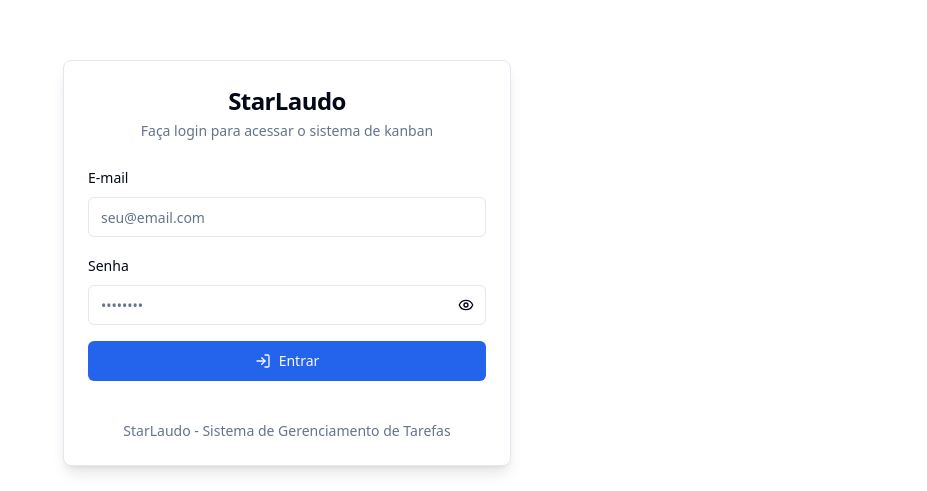
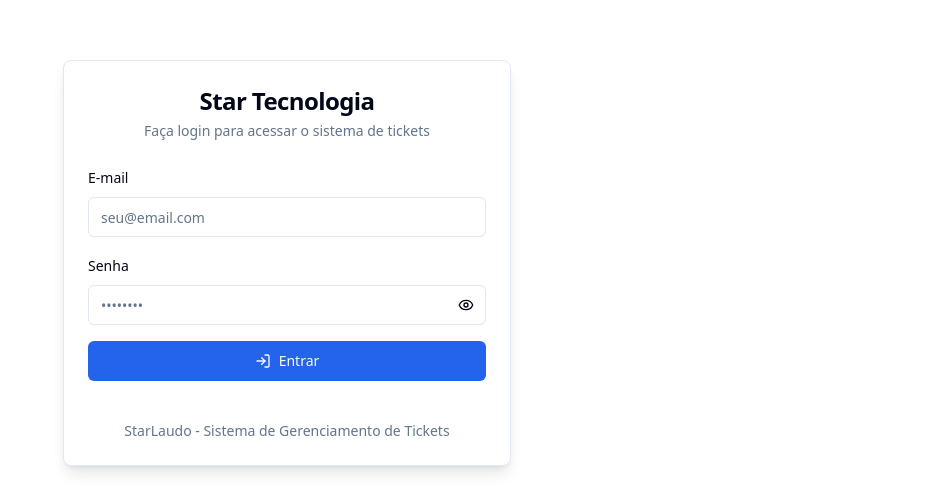
Before and after one commit to dryingcore/flow-tasks-board, a React (Vite) app: page /login in a window 1280 px wide. Shown: the part 137-628 px from the top of the page, without its empty margins (353-1280 px from the left). Built offline with nearby package versions, Linux system fonts and the light colour scheme; no server answers.

Commit message:
Code edited in Lovable Code Editor
Edited UI in Lovable

```diff
--- a/src/pages/Login.tsx
+++ b/src/pages/Login.tsx
@@ -48,9 +48,9 @@ export default function Login() {
     <div className="flex items-center justify-center min-h-screen bg-background p-4">
       <Card className="w-full max-w-md shadow-lg">
         <CardHeader className="space-y-1">
-          <CardTitle className="text-2xl font-bold text-center">StarLaudo</CardTitle>
+          <CardTitle className="text-2xl font-bold text-center">Star Tecnologia</CardTitle>
           <CardDescription className="text-center">
-            Faça login para acessar o sistema de kanban
+            Faça login para acessar o sistema de tickets
           </CardDescription>
         </CardHeader>
         <CardContent>
@@ -127,7 +127,7 @@ export default function Login() {
         </CardContent>
         <CardFooter className="flex flex-col">
           <p className="text-center text-sm text-muted-foreground mt-4">
-            StarLaudo - Sistema de Gerenciamento de Tarefas
+            StarLaudo - Sistema de Gerenciamento de Tickets
           </p>
         </CardFooter>
       </Card>
```
